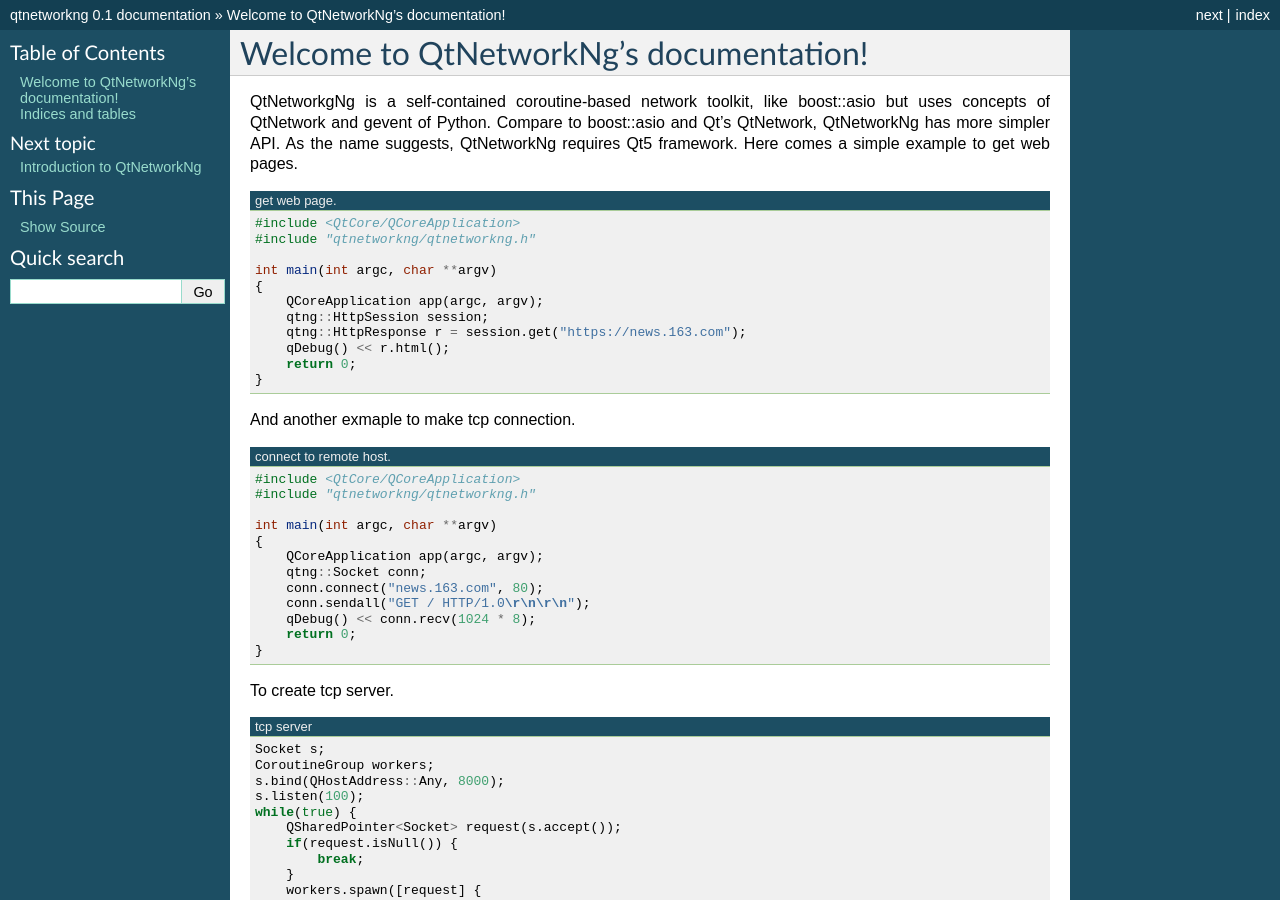
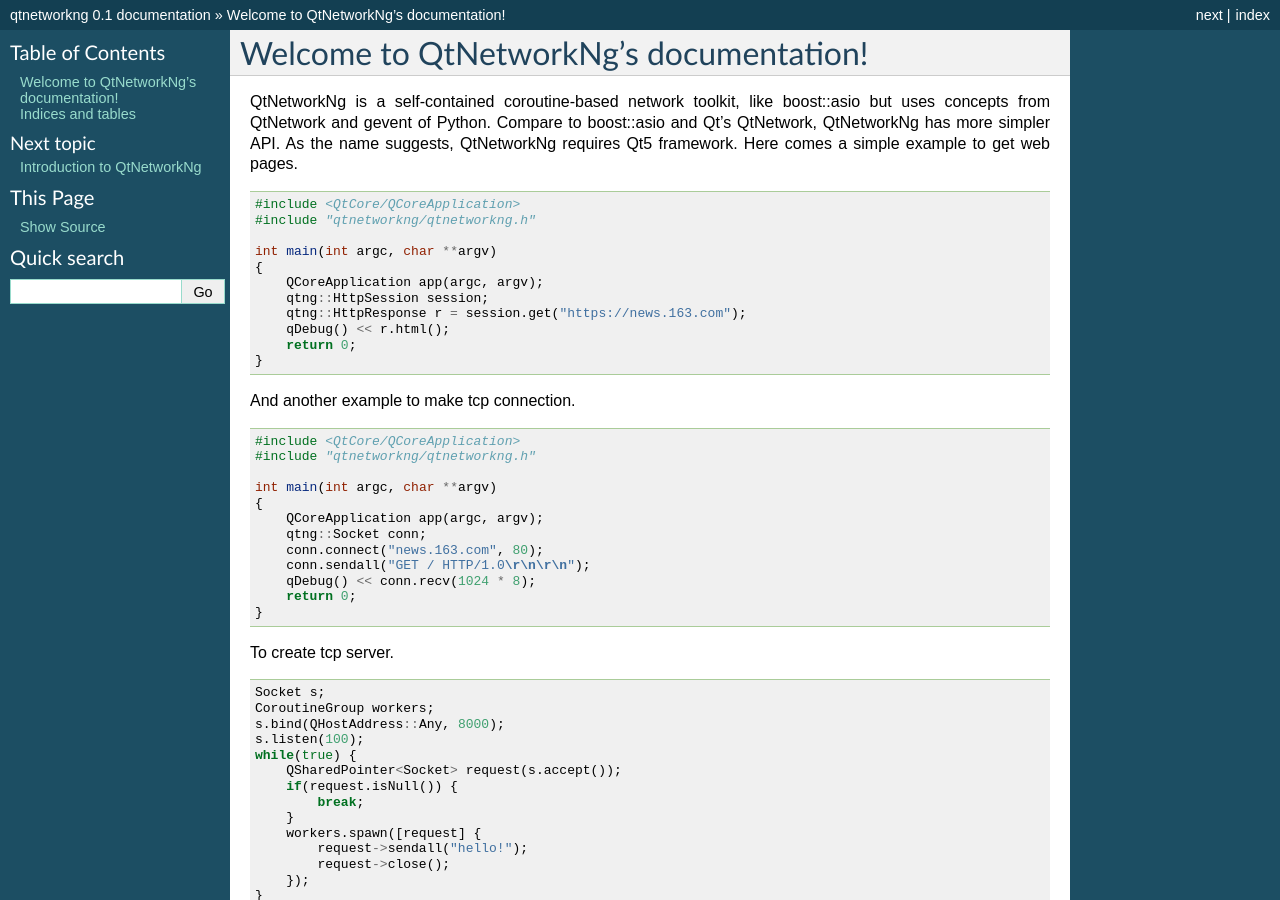
Before and after one commit to hgoldfish/qtnetworkng, a Sphinx documentation site: the page built from docs/index.rst, in a window 1280 px wide and 900 px high. Built offline with Sphinx 7.4.7, drawn with Linux system fonts in a browser that asks for light colours.

Commit message:
fix build error.

```diff
--- a/docs/index.rst
+++ b/docs/index.rst
@@ -6,10 +6,9 @@
 Welcome to QtNetworkNg's documentation!
 =======================================
 
-QtNetworkgNg is a self-contained coroutine-based network toolkit, like boost::asio but uses concepts of QtNetwork and gevent of Python. Compare to boost::asio and Qt's QtNetwork, QtNetworkNg has more simpler API. As the name suggests, QtNetworkNg requires Qt5 framework. Here comes a simple example to get web pages.
+QtNetworkNg is a self-contained coroutine-based network toolkit, like boost::asio but uses concepts from QtNetwork and gevent of Python. Compare to boost::asio and Qt's QtNetwork, QtNetworkNg has more simpler API. As the name suggests, QtNetworkNg requires Qt5 framework. Here comes a simple example to get web pages.
 
 .. code-block:: c++
-    :caption: get web page.
 
     #include <QtCore/QCoreApplication>
     #include "qtnetworkng/qtnetworkng.h"
@@ -23,10 +22,9 @@
         return 0;
     }
 
-And another exmaple to make tcp connection.
+And another example to make tcp connection.
 
 .. code-block:: c++
-    :caption: connect to remote host.
 
     #include <QtCore/QCoreApplication>
     #include "qtnetworkng/qtnetworkng.h"
@@ -44,7 +42,6 @@
 To create tcp server.
 
 .. code-block:: c++
-    :caption: tcp server
 
     Socket s;
     CoroutineGroup workers;
--- a/docs/intro.rst
+++ b/docs/intro.rst
@@ -1,7 +1,7 @@
 Introduction to QtNetworkNg
 ===========================
 
-QtNetworkgNg is a coroutine-based network toolkit, like boost::asio but use concept of QtNetwork and gevent of Python. Compare to boost::asio and Qt's QtNetwork, QtNetworkNg has more simpler API.
+QtNetworkNg is a coroutine-based networking programming toolkit, like boost::asio but use concept of QtNetwork and gevent of Python. Compare to boost::asio and Qt's QtNetwork, QtNetworkNg has more simpler API.
 
 
 Why Coroutines
```
Also changed, not shown: 4 other files.
